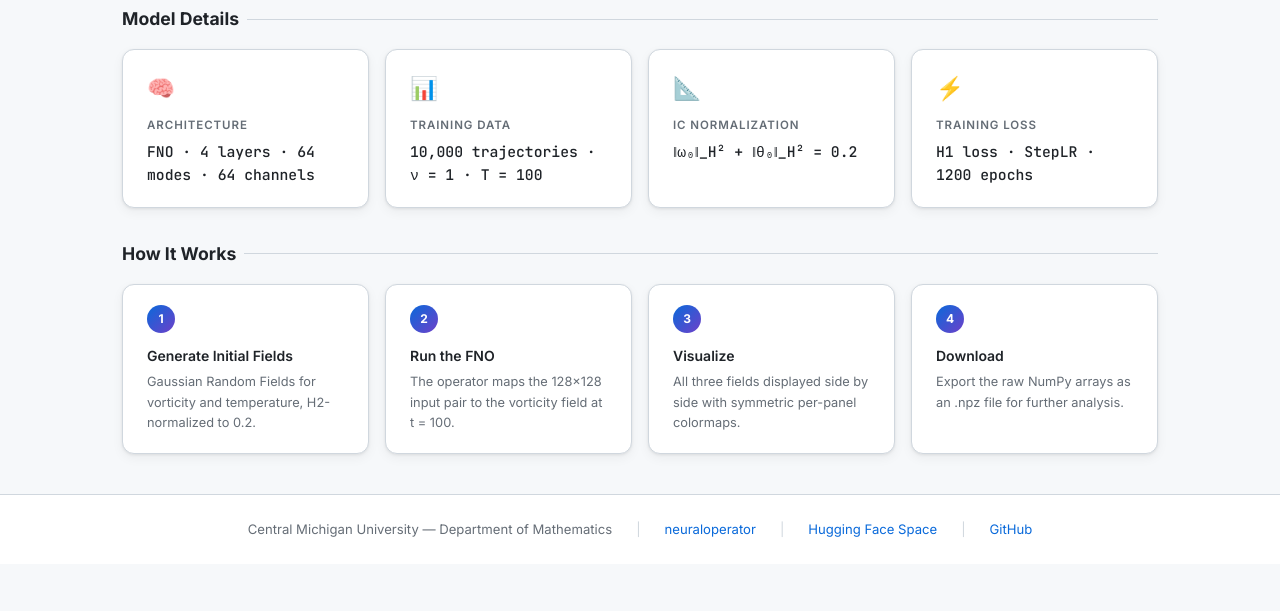
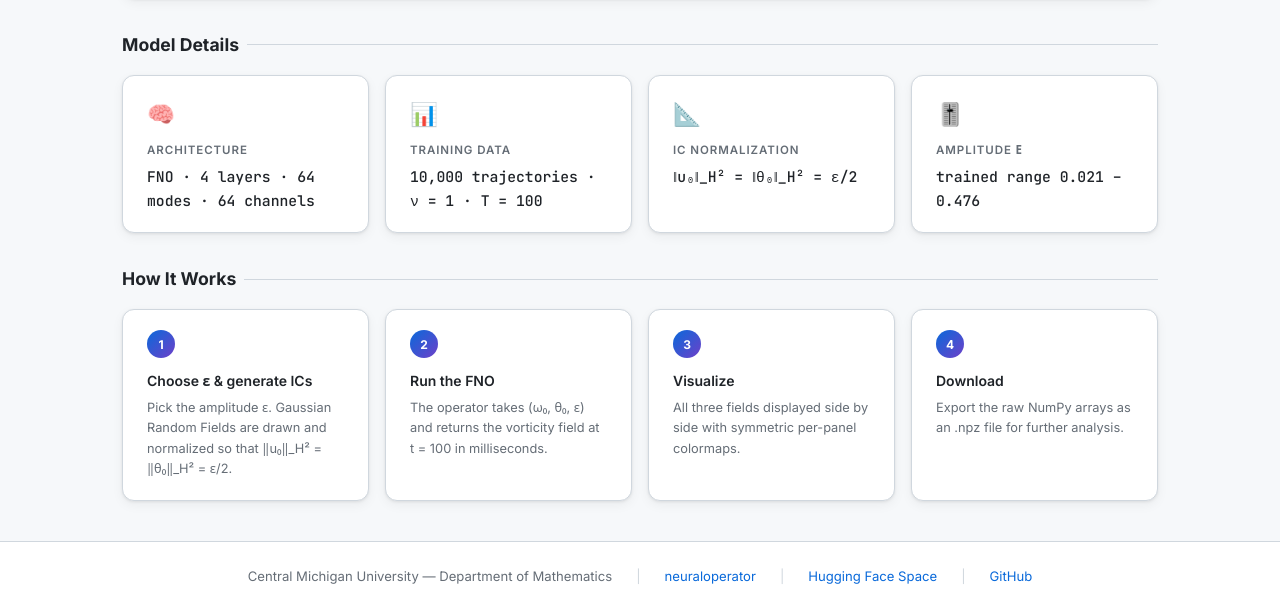
Before and after one commit to AkramMoustafa/boussinesq-demo, a plain HTML site: page index.html in a window 1280 px wide. Shown: the part 1258-1869 px from the top of the page. Before the commit the page ends 1822 px from the top, so only its background shows below. Drawn offline with Linux system fonts and the light colour scheme.

Commit message:
Demo page: multi-epsilon copy update
Hero now mentions epsilon as a user parameter. IC Normalization card
updated from the fixed-amplitude form to the per-field eps/2 split.
Replaces the '1200 epochs' / 'Training Loss' badges/cards with the
trained eps range (0.021-0.476).

```diff
--- a/index.html
+++ b/index.html
@@ -335,12 +335,13 @@
     <p>
       A Fourier Neural Operator trained on 2D Boussinesq convection — maps
       initial vorticity &amp; temperature to the vorticity field at
-      <em>t&nbsp;=&nbsp;100</em> in milliseconds.
+      <em>t&nbsp;=&nbsp;100</em> in milliseconds. The amplitude
+      <em>&epsilon;</em> is a user-controlled input.
     </p>
     <div class="badges">
       <div class="badge"><b>FNO</b> &nbsp;4 layers</div>
       <div class="badge"><b>128</b>&times;<b>128</b> grid</div>
-      <div class="badge"><b>1200</b> epochs</div>
+      <div class="badge">multi-&epsilon;: <b>0.021 &ndash; 0.476</b></div>
       <div class="badge">H<sup>2</sup>-normalized ICs</div>
       <div class="badge">&nu; = 1 &nbsp;|&nbsp; T = 100</div>
     </div>
@@ -382,12 +383,12 @@
         <div class="info-card">
           <div class="icon">📐</div>
           <h3>IC Normalization</h3>
-          <p>‖ω₀‖_H² + ‖θ₀‖_H² = 0.2</p>
+          <p>‖u₀‖_H² = ‖θ₀‖_H² = ε/2</p>
         </div>
         <div class="info-card">
-          <div class="icon">⚡</div>
-          <h3>Training Loss</h3>
-          <p>H1 loss · StepLR · 1200 epochs</p>
+          <div class="icon">🎚️</div>
+          <h3>Amplitude ε</h3>
+          <p>trained range 0.021 – 0.476</p>
         </div>
       </div>
     </section>
@@ -397,13 +398,13 @@
       <div class="steps">
         <div class="step">
           <div class="step-num">1</div>
-          <h4>Generate Initial Fields</h4>
-          <p>Gaussian Random Fields for vorticity and temperature, H2-normalized to 0.2.</p>
+          <h4>Choose ε &amp; generate ICs</h4>
+          <p>Pick the amplitude ε. Gaussian Random Fields are drawn and normalized so that ‖u₀‖_H² = ‖θ₀‖_H² = ε/2.</p>
         </div>
         <div class="step">
           <div class="step-num">2</div>
           <h4>Run the FNO</h4>
-          <p>The operator maps the 128&times;128 input pair to the vorticity field at t&nbsp;=&nbsp;100.</p>
+          <p>The operator takes (ω₀, θ₀, ε) and returns the vorticity field at t&nbsp;=&nbsp;100 in milliseconds.</p>
         </div>
         <div class="step">
           <div class="step-num">3</div>
```
